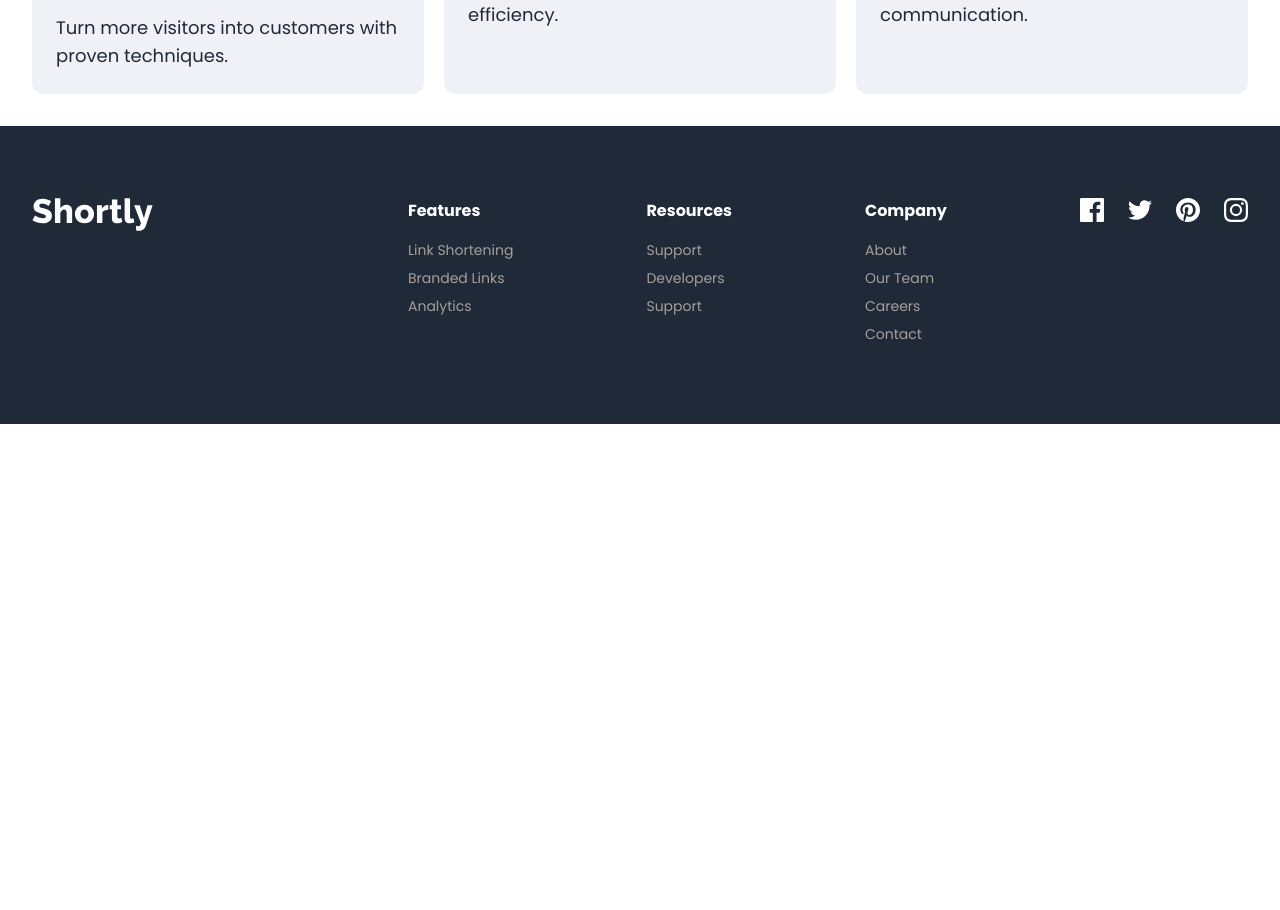
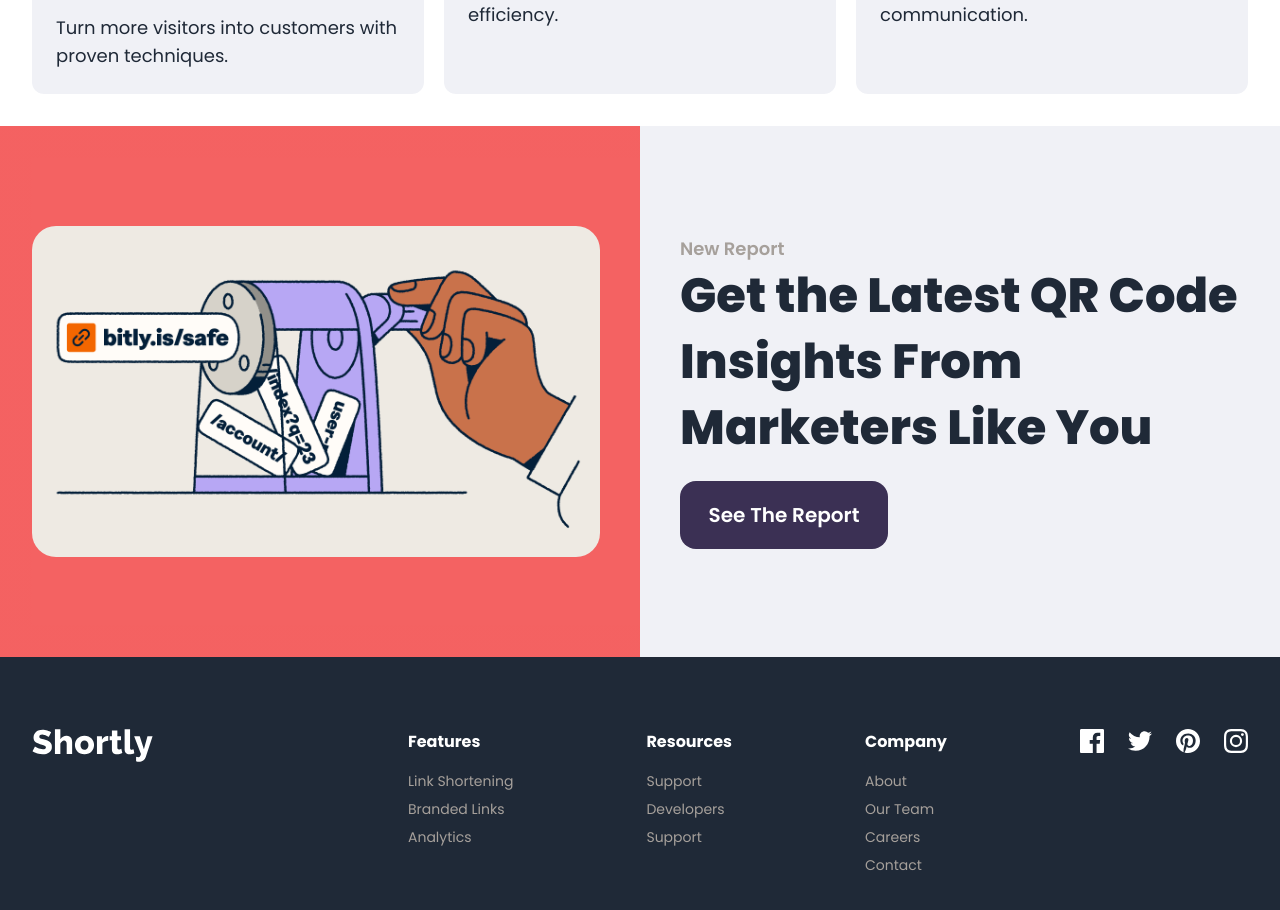
Before and after one commit to ayezabashir/URL-shortening-API-landing-page, a React (Vite) app: page /resources in a window 1280 px wide. Shown: the part 3972-4882 px from the top of the page. Before the commit the page ends 4396 px from the top, so only its background shows below. Built offline with nearby package versions, Linux system fonts and the light colour scheme.

Commit message:
resources blog

```diff
--- a/src/components/BlogTemplate.jsx
+++ b/src/components/BlogTemplate.jsx
@@ -1,4 +1,6 @@
 const BlogTemplate = ({
+  class_name,
+  primary_bg,
   headingName,
   blogImg,
   logoName,
@@ -7,10 +9,10 @@
   children,
 }) => {
   return (
-    <div className="blog_template">
+    <div className={`${class_name}`}>
       <div className="lg:max-w-7xl lg:p-8 lg:mx-auto lg:my-0 h-full">
         <div className="grid grid-cols-1 lg:grid-cols-2 items-center justify-center md:h-full">
-          <div className="bg-blue">
+          <div className={`${primary_bg}`}>
             <div className="p-8 lg:pl-0 md:pr-10 py-10">
               <h1 className="text-4xl font-bold">{headingName}</h1>
               <img className="w-full rounded-3xl my-7" src={blogImg} alt="" />
--- a/src/index.css
+++ b/src/index.css
@@ -93,5 +93,9 @@
     .blog_template {
       background: linear-gradient(to right, var(--color-blue) 0%, var(--color-blue) 50%, var(--color-light-gray) 50%, var(--color-light-gray) 100%);
     }
+
+    .article_template {
+      background: linear-gradient(to right, var(--color-red) 0%, var(--color-red) 50%, var(--color-light-gray) 50%, var(--color-light-gray) 100%);
+    }
   }
 }
--- a/src/pages/Resources.jsx
+++ b/src/pages/Resources.jsx
@@ -7,6 +7,8 @@
   return (
     <>
       <BlogTemplate
+        class_name="blog_template"
+        primary_bg="bg-blue"
         headingName="Shortly Blog"
         blogImg={herobg}
         logoName="URL SHORTENING"
@@ -39,6 +41,15 @@
           ))}
         </div>
       </section>
+      <BlogTemplate
+        class_name="article_template"
+        primary_bg="bg-red"
+        blogImg={herobg}
+      >
+        <h4 className="text-lg font-semibold text-gray">New Report</h4>
+        <h5 className="text-5xl font-extrabold mb-5 text-black leading-snug">Get the Latest QR Code Insights From Marketers Like You</h5>
+        <button type="button" className="bg-purple text-white px-3 py-5 w-52 cursor-pointer text-xl font-semibold capitalize rounded-2xl">See the report</button>
+      </BlogTemplate>
     </>
   );
 };
```
